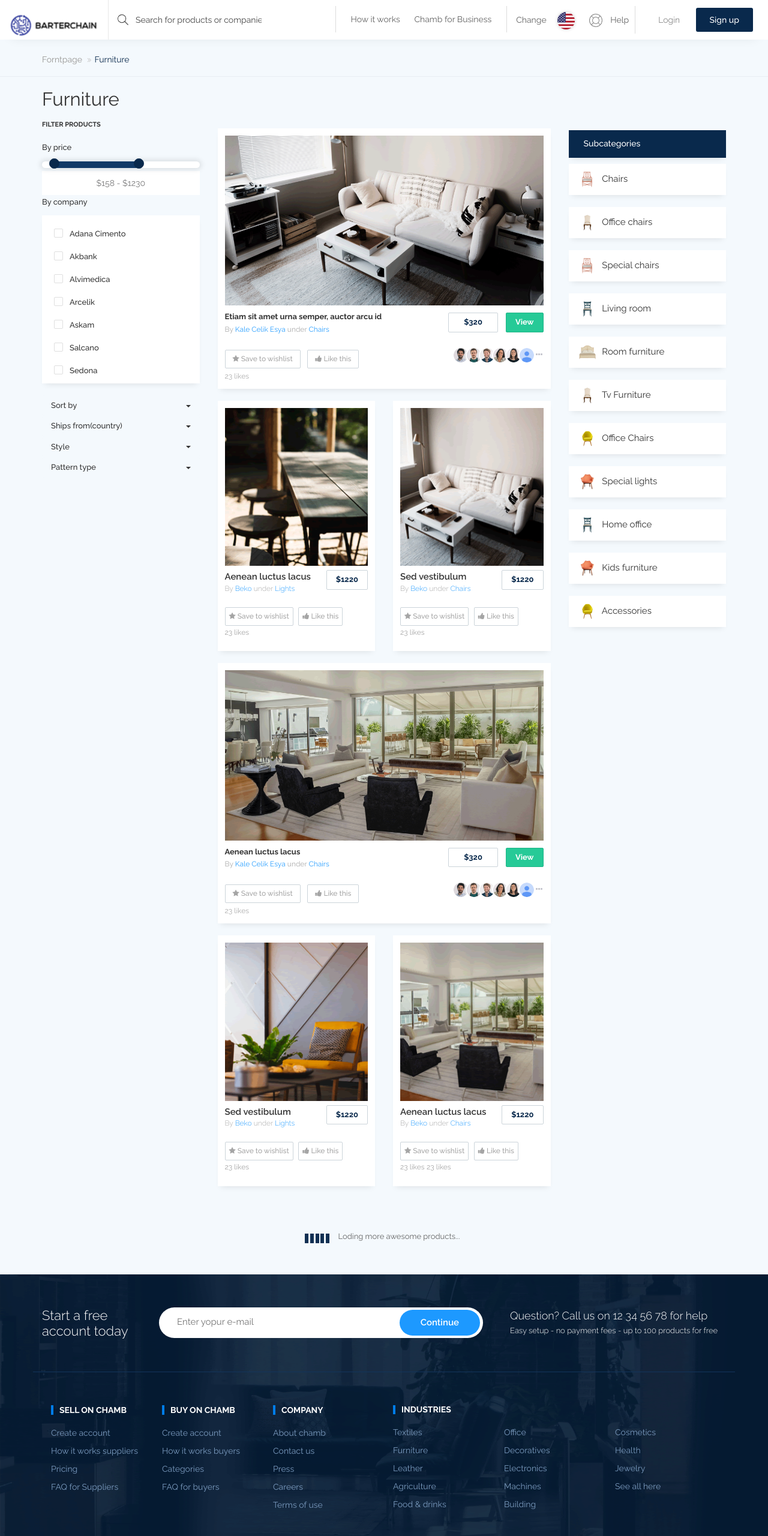
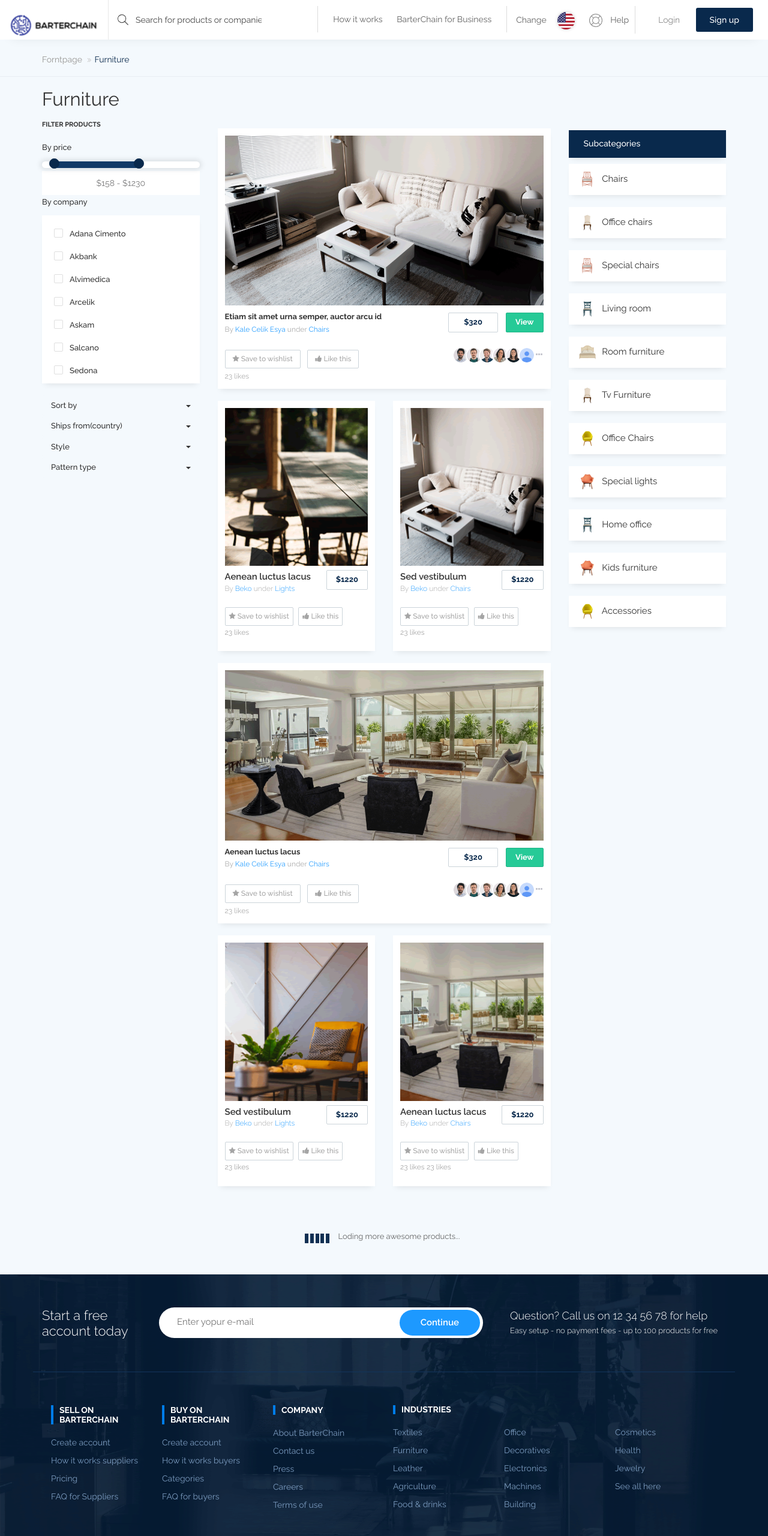
Before and after one commit to DragonDare/ByteTheBit_final, a plain HTML site: page front-end/category.html in a window 1280 px wide. Shown: the top 2560 px of the page at 60% size. Drawn offline with Linux system fonts and the light colour scheme.

Commit message:
Update category.html

```diff
--- a/front-end/category.html
+++ b/front-end/category.html
@@ -2,7 +2,7 @@
 <html lang="en">
    <head>
       <meta charset="UTF-8">
-      <title>Chamb - Responsive E-commerce HTML5 Template</title>
+      <title>BarterChain - Responsive E-commerce HTML5 Template</title>
       <meta http-equiv="X-UA-Compatible" content="IE=edge">
       <!--enable mobile device-->
       <meta name="viewport" content="width=device-width, initial-scale=1">
@@ -64,7 +64,7 @@
                            <div class="nav-box">
                               <ul>
                                  <li><a href="howitworks.html">How it works</a></li>
-                                 <li><a href="about-us.html">Chamb for Business</a></li>
+                                 <li><a href="about-us.html">BarterChain for Business</a></li>
                               </ul>
                            </div>
                         </div>
@@ -97,7 +97,7 @@
          <ul id="sidebar-nav" class="sidebar-nav">
             <li><a href="#">Help</a></li>
             <li><a href="#">How it works</a></li>
-            <li><a href="#">Chamb for Business</a></li>
+            <li><a href="#">BarterChain for Business</a></li>
          </ul>
       </div>
       <div class="furniture-box">
@@ -512,7 +512,7 @@
                      <div class="col-md-6 col-sm-6">
                         <div class="left-f-box">
                            <div class="col-sm-4">
-                              <h2>SELL ON chamb</h2>
+                              <h2>SELL ON BarterChain</h2>
                               <ul>
                                  <li><a href="#">Create account</a></li>
                                  <li><a href="howitworks.html">How it works suppliers</a></li>
@@ -521,7 +521,7 @@
                               </ul>
                            </div>
                            <div class="col-sm-4">
-                              <h2>BUY ON chamb</h2>
+                              <h2>BUY ON BarterChain</h2>
                               <ul>
                                  <li><a href="#">Create account</a></li>
                                  <li><a href="#">How it works buyers</a></li>
@@ -532,7 +532,7 @@
                            <div class="col-sm-4">
                               <h2>COMPANY</h2>
                               <ul>
-                                 <li><a href="about-us.html">About chamb</a></li>
+                                 <li><a href="about-us.html">About BarterChain</a></li>
                                  <li><a href="#">Contact us</a></li>
                                  <li><a href="#">Press</a></li>
                                  <li><a href="#">Careers</a></li>
```
